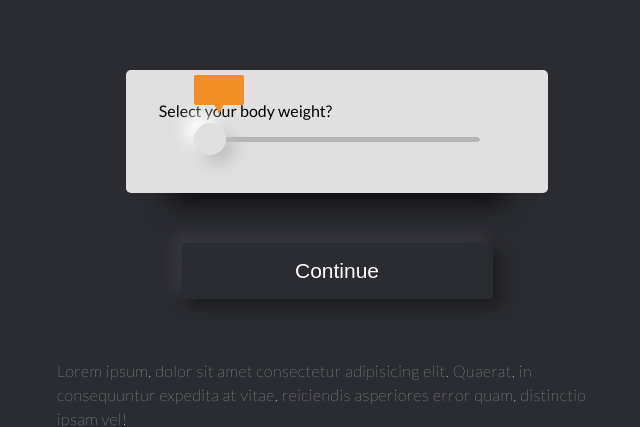
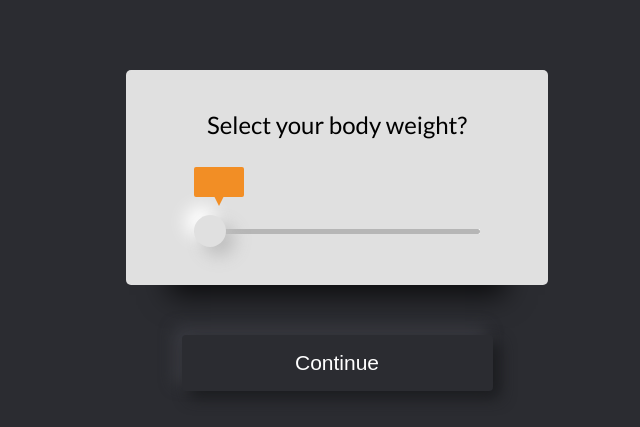
Before and after one commit to whoisaaronp/pivot-tire-calculator, a Node server app: page /rider-weight in a window 1280 px wide. Shown: the part 120-547 px from the top of the page, without its empty margins (303-943 px from the left). Run offline with Node 20, Linux system fonts and the light colour scheme; some libraries are stand-ins or nearby versions; some web fonts are replaced.

Commit message:
solving more rider weight scaling

```diff
--- a/public/css/main.css
+++ b/public/css/main.css
@@ -777,6 +777,15 @@ input[type="range"]:focus::-webkit-slider-runnable-track {
   -moz-box-shadow: 0px 53px 27px -43px rgba(0, 0, 0, 0.75);
   box-shadow: 0px 53px 27px -43px rgba(0, 0, 0, 0.75); }
 
+.slider-weight-box h3 {
+  display: block;
+  font-family: "Lato", sans-serif;
+  font-size: 1.5rem;
+  font-weight: 400;
+  text-align: center;
+  line-height: 2.75rem;
+  margin-bottom: 4rem; }
+
 .rim-swiper-info-box {
   width: 30%;
   height: 100%;
--- a/public/sass/main.scss
+++ b/public/sass/main.scss
@@ -980,6 +980,17 @@ input[type="range"]:focus::-webkit-slider-runnable-track {
   box-shadow: 0px 53px 27px -43px rgba(0, 0, 0, 0.75);
 }
 
+.slider-weight-box h3
+{
+  display: block;
+  font-family: "Lato", sans-serif;
+  font-size: $lato-h4;
+  font-weight: 400;
+  text-align: center;
+  line-height: 2.75rem;
+  margin-bottom: 4rem;
+}
+
 // rim slider
 .rim-swiper-info-box {
   width: 30%;
```
Also changed, not shown: 1 other file.
